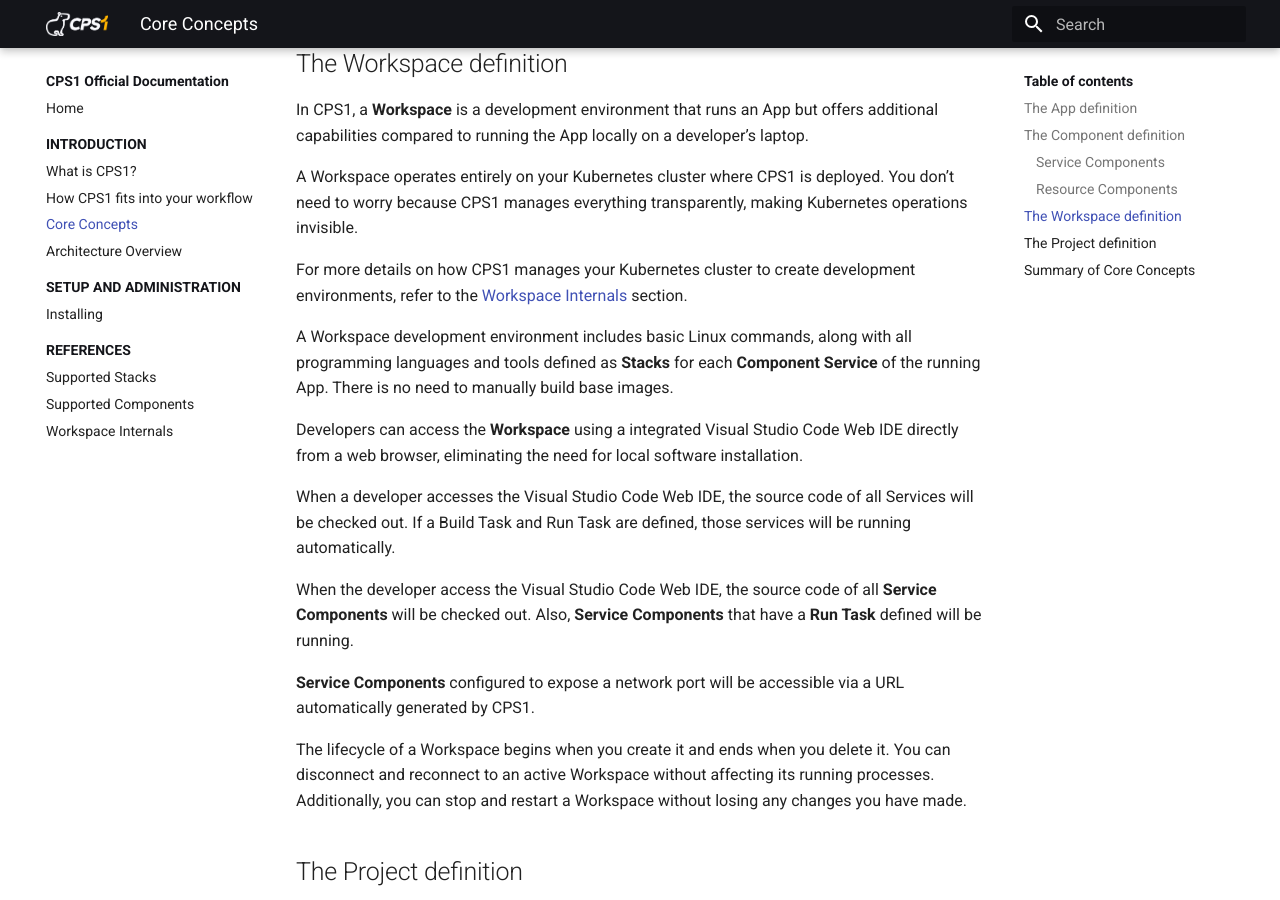
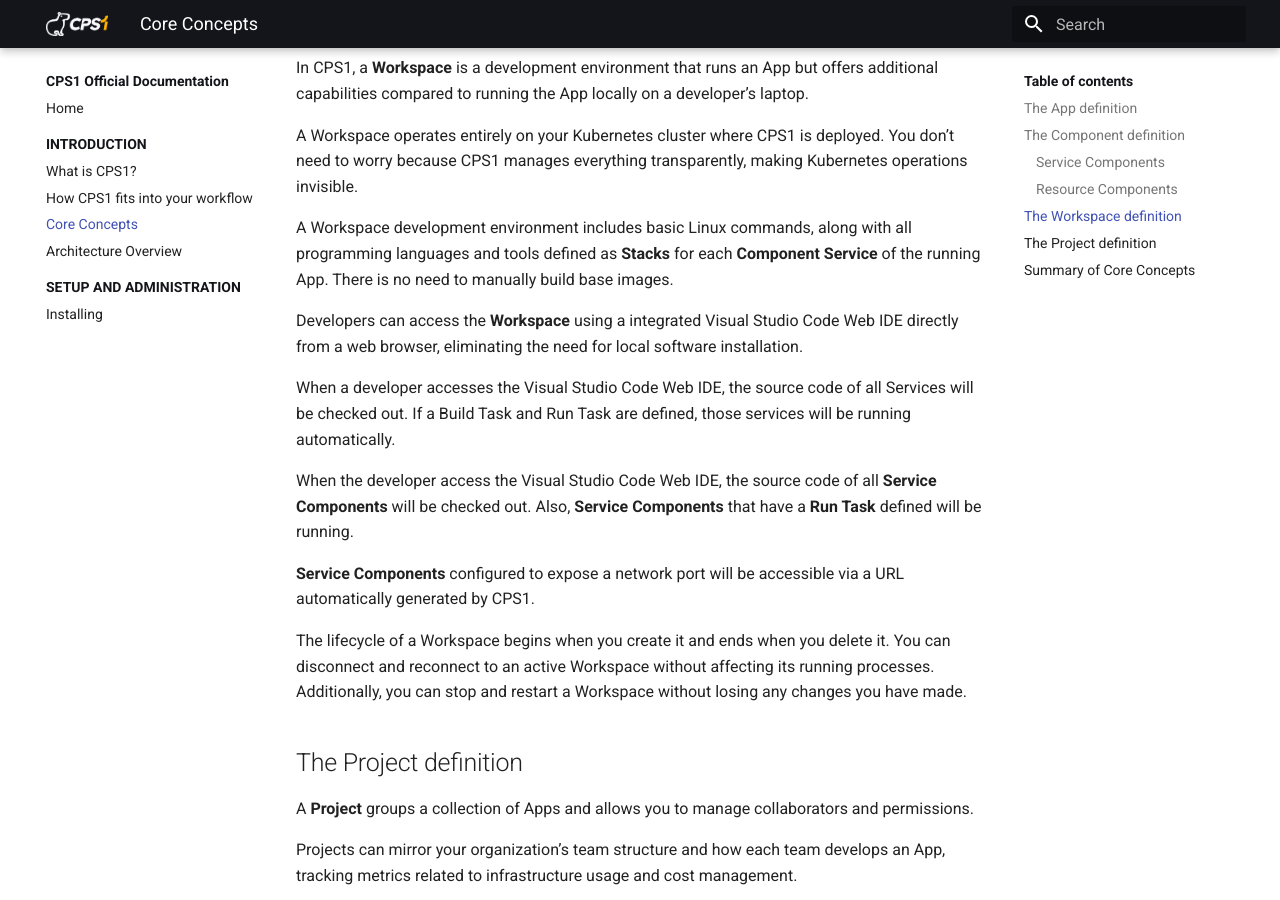
Before and after one commit to cps-1/docs, an MkDocs documentation site: the page built from docs/core-concepts.md, in a window 1280 px wide and 900 px high, scrolled down 2324 px. Built offline with MkDocs 1.6.1 and Material for MkDocs 9.7.7, drawn with Linux system fonts in a browser that asks for light colours; some of the changed text lies outside the part shown.

Commit message:
feat: temporarily remove empty Reference guides

```diff
--- a/docs/core-concepts.md
+++ b/docs/core-concepts.md
@@ -40,8 +40,6 @@ In CPS1, **Stacks** provide the runtime and other utilities necessary to run, bu
 - Node.js 22
 - .NET Core 8
 
-For a complete list of supported **Stacks**, please refer to the [Supported Stacks Reference](supported-stacks.md).
-
 **Tasks** are commands that perform common operations used by developers to manage and build their projects, often automated through scripts or build tools. Examples of **Tasks** used by a **Service Component** include building and running code, executing unit tests, linting, and code formatting.
 
 Finally, each **Service Component** typically exposes one or more **Network Ports** (usually over TCP) that allows other services or external clients to communicate with it.
@@ -69,8 +67,6 @@ CPS1 can also manage external infrastructure necessary for development at runtim
 In CPS1, a **Workspace** is a development environment that runs an App but offers additional capabilities compared to running the App locally on a developer’s laptop.
 
 A Workspace operates entirely on your Kubernetes cluster where CPS1 is deployed. You don’t need to worry because CPS1 manages everything transparently, making Kubernetes operations invisible.
-
-For more details on how CPS1 manages your Kubernetes cluster to create development environments, refer to the [Workspace Internals](workspace-internals.md) section.
 
 A Workspace development environment includes basic Linux commands, along with all programming languages and tools defined as **Stacks** for each **Component Service** of the running App. There is no need to manually build base images.
 
--- a/mkdocs.yml
+++ b/mkdocs.yml
@@ -32,10 +32,6 @@ nav:
     - Architecture Overview: architecture-overview.md
   - Setup and administration:
     - Installing: installing.md
-  - References:
-    - Supported Stacks: supported-stacks.md
-    - Supported Components: supported-components.md
-    - Workspace Internals: workspace-internals.md
 
 extra_css:
   - stylesheets/extra.css
```
Also changed, not shown: docs/architecture-overview.md (+0 -2 lines).
